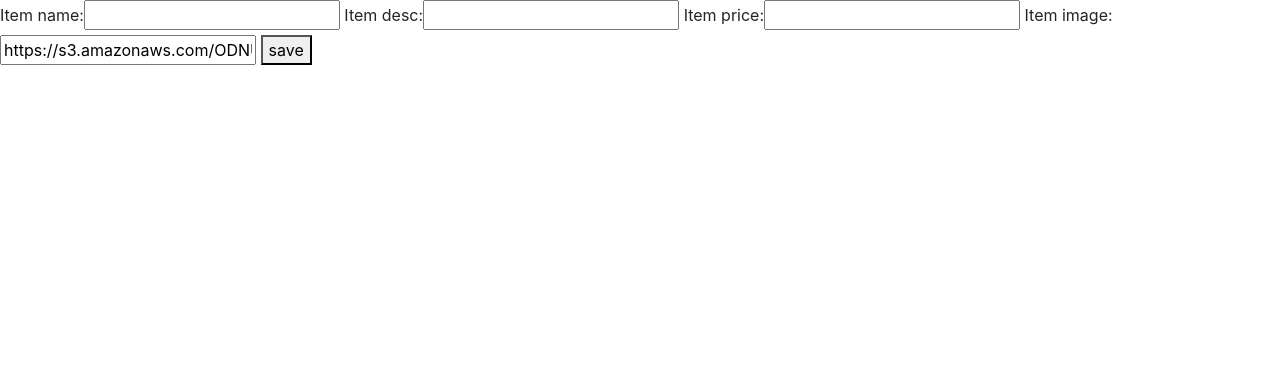
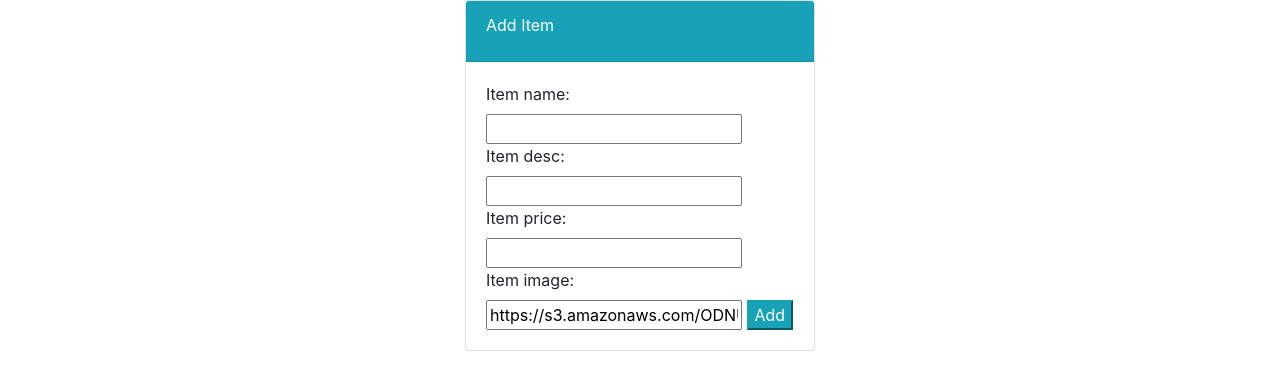
Before and after one commit to rigole/Django-Projects, a Django app: page /food/add in a window 1280 px wide. Shown: the part 72-462 px from the top of the page. Run offline with Django 3.2, Linux system fonts and the light colour scheme.

Commit message:
styling the add item(item-form.html) page

```diff
--- a/mysite/food/templates/food/item-form.html
+++ b/mysite/food/templates/food/item-form.html
@@ -1,8 +1,29 @@
 {% extends 'food/base.html' %}
 {% block body %}
-<form method="post">
-    {% csrf_token %}
-    {{ form }}
-    <button type="submit">save</button>
-</form>
+<div class="container">
+      <div class="row">
+          <div class="col-md-4 offset-md-4">
+              <div class="card">
+                  <div class="card-header text-white bg-info">
+                      <div class="card-title">
+                          Add Item
+                      </div>
+
+                  </div>
+                  <div class="card-body">
+                     <form method="post">
+                          {% csrf_token %}
+                          {{ form }}
+                         <button class="btn-info" type="submit">Add</button>
+                     </form>
+
+                  </div>
+
+              </div>
+
+          </div>
+
+      </div>
+  </div>
+
 {% endblock %}
```
